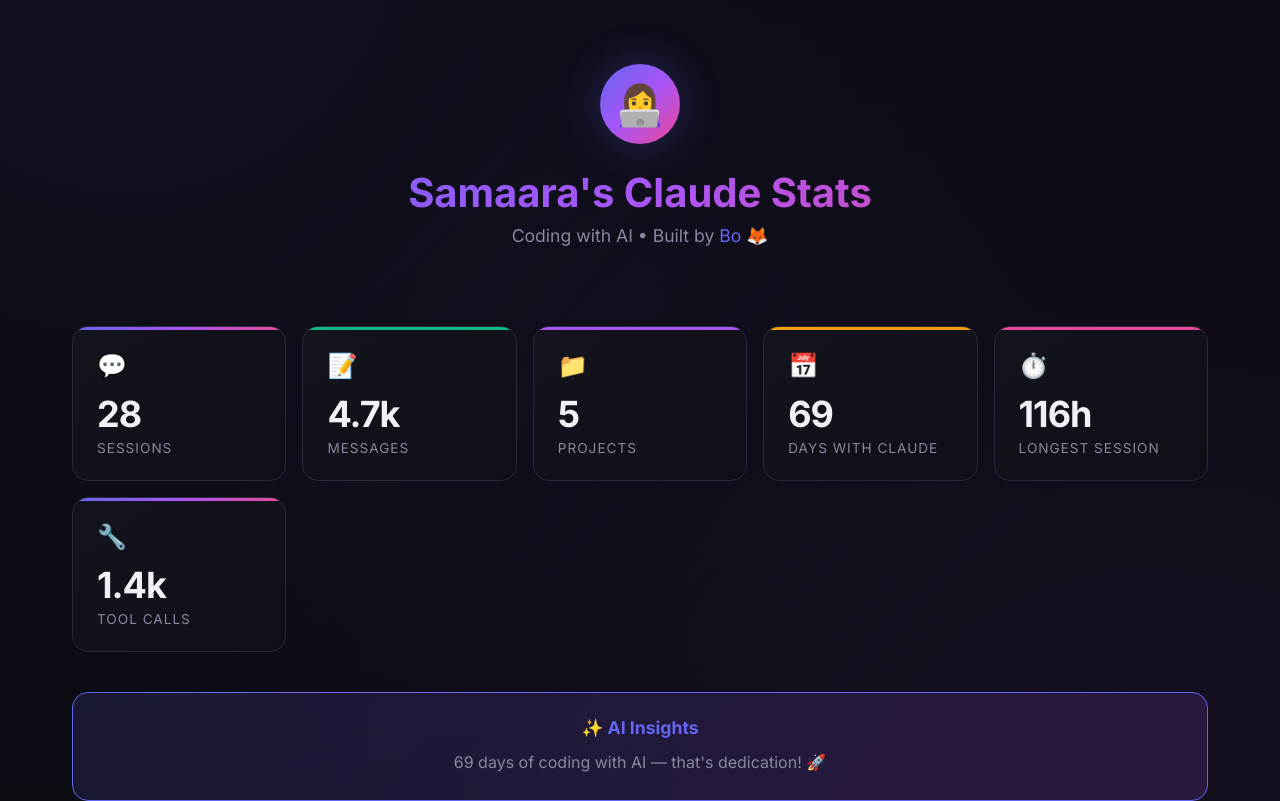
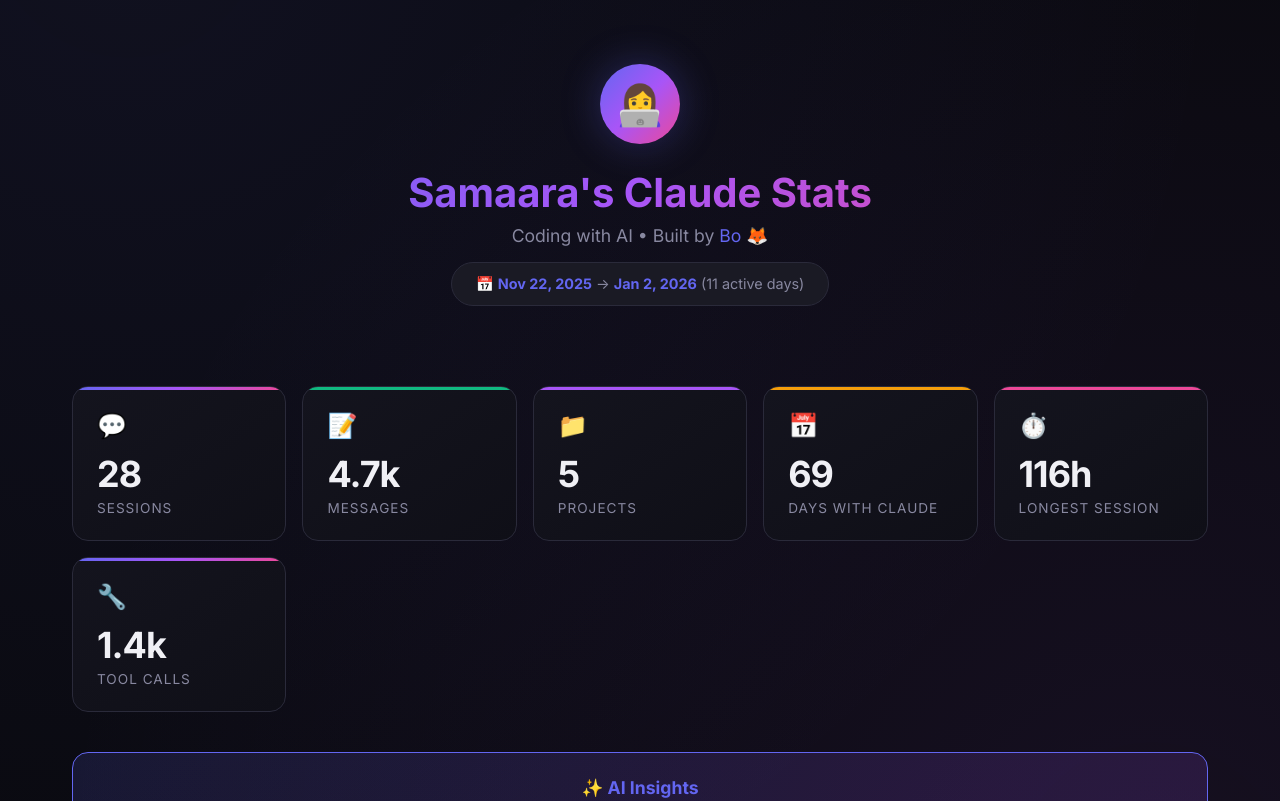
Before and after one commit to Samaara-Das/claude-dashboard, a website: page public/index.html in a window 1280 px wide. Shown: the top 801 px of the page. Drawn offline with nearby package versions, Linux system fonts and the light colour scheme.

Commit message:
📅 Add date range timeline to header

```diff
--- a/public/data.json
+++ b/public/data.json
@@ -1,5 +1,10 @@
 {
-  "generatedAt": "2026-01-31T07:19:30.940Z",
+  "generatedAt": "2026-01-31T08:05:25.963Z",
+  "dateRange": {
+    "from": "2025-11-22",
+    "to": "2026-01-02",
+    "totalDays": 11
+  },
   "summary": {
     "totalSessions": 28,
     "totalMessages": 4731,
--- a/public/index.html
+++ b/public/index.html
@@ -95,6 +95,21 @@
     .subtitle a {
       color: var(--accent);
       text-decoration: none;
+    }
+
+    .date-range {
+      margin-top: 1rem;
+      padding: 0.75rem 1.5rem;
+      background: var(--bg-tertiary);
+      border: 1px solid var(--border);
+      border-radius: 30px;
+      display: inline-block;
+      font-size: 0.9rem;
+      color: var(--text-secondary);
+    }
+
+    .date-range strong {
+      color: var(--accent);
     }
 
     .stats-grid {
@@ -367,6 +382,7 @@
       <div class="avatar">👩‍💻</div>
       <h1>Samaara's Claude Stats</h1>
       <p class="subtitle">Coding with AI • Built by <a href="#">Bo 🦊</a></p>
+      <div class="date-range" id="date-range"></div>
     </header>
 
     <div class="stats-grid" id="stats-grid">
@@ -430,6 +446,15 @@
           `Last updated: ${new Date(data.generatedAt).toLocaleDateString('en-US', {
             month: 'long', day: 'numeric', year: 'numeric', hour: '2-digit', minute: '2-digit'
           })}`;
+
+        // Render date range
+        if (data.dateRange && data.dateRange.from && data.dateRange.to) {
+          const fromDate = new Date(data.dateRange.from);
+          const toDate = new Date(data.dateRange.to);
+          const formatDate = (d) => d.toLocaleDateString('en-US', { month: 'short', day: 'numeric', year: 'numeric' });
+          document.getElementById('date-range').innerHTML =
+            `📅 <strong>${formatDate(fromDate)}</strong> → <strong>${formatDate(toDate)}</strong> (${data.dateRange.totalDays} active days)`;
+        }
 
       } catch (e) {
         console.error('Failed to load data:', e);
```
Also changed, not shown: generate-data.js (+10 -0 lines), 1 other file.
